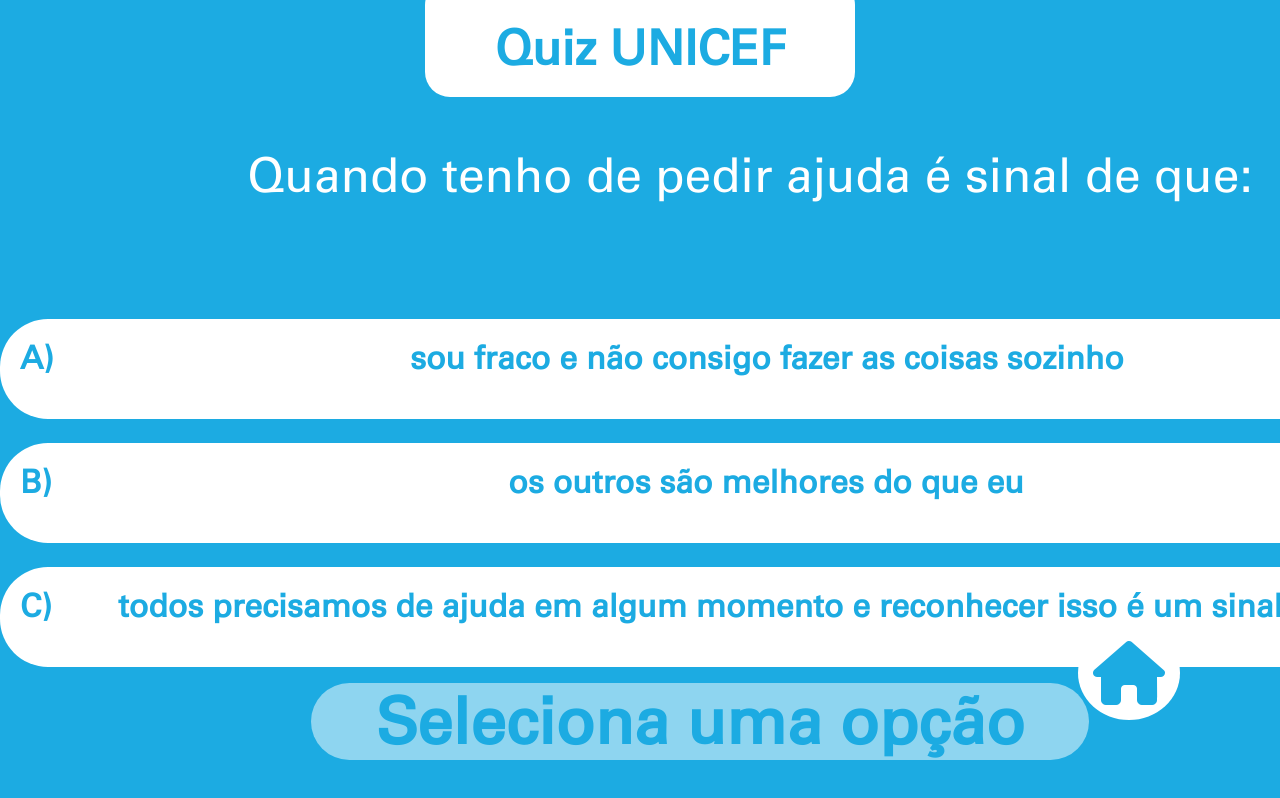
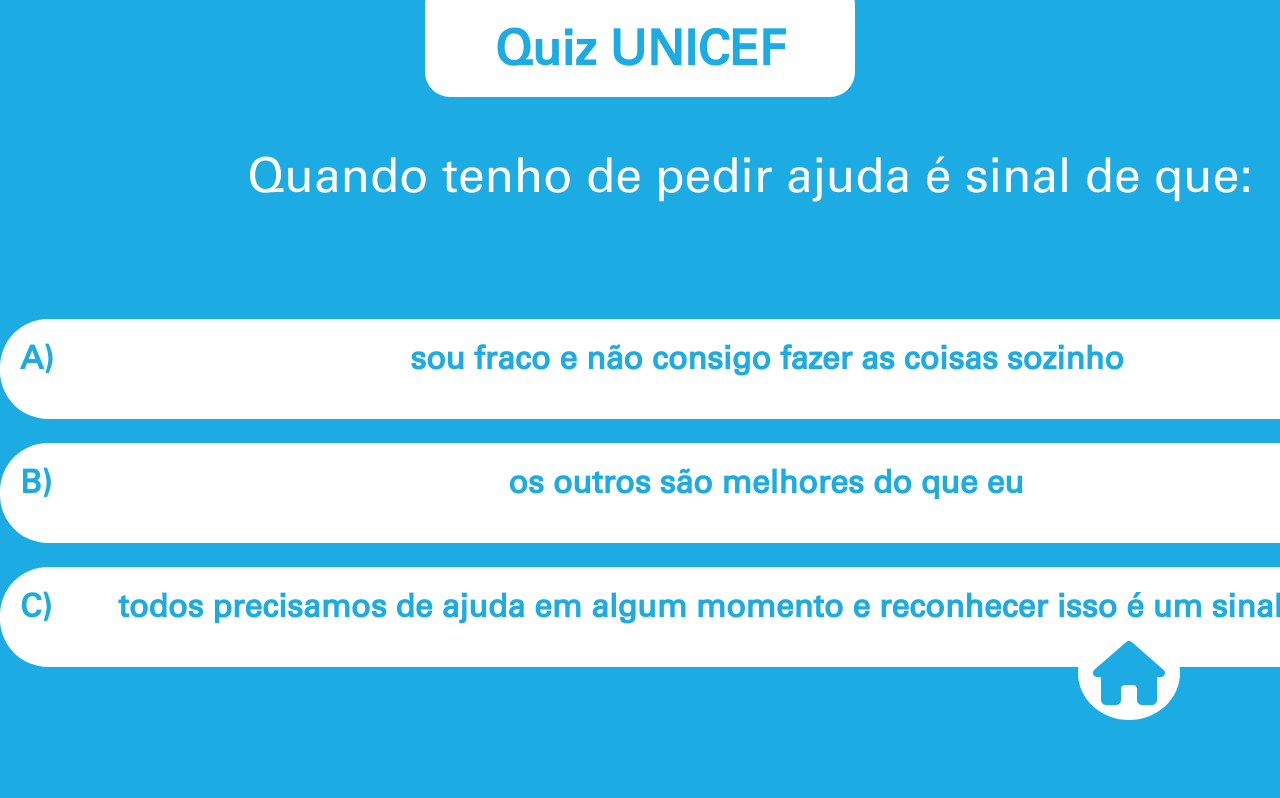
Before and after one commit to CastleAf/UNICEF-Quiz-WebApp, a Vue app: page / in a window 1280 px wide. Both pictures are taken after a click on the button "Jogar". Shown: the top 798 px of the page. Built offline with nearby package versions, Linux system fonts and the light colour scheme.

Commit message:
Updated quiz setup

```diff
--- a/src/App.vue
+++ b/src/App.vue
@@ -145,6 +145,7 @@
 
 const quizStart = ref(true)
 const currentQuestion = ref(0)
+const quizOver = ref(false)
 
 const getCurrentQuestion = computed(() => {
 	let question = questions.value[currentQuestion.value]
@@ -154,13 +155,11 @@
 const SetAnswer = (e) => {
 	questions.value[currentQuestion.value].selected = e.target.value
 	e.target.value = null
+
+  goToCorrectWrongScreen(e.path[1].classList[1])
 }
 const goToCorrectWrongScreen = (q) => {
-  if(currentQuestion.value == questions.value.length - 1) {
-    window.location.reload()
-    return
-  }
-  if (q.selected == q.answer) { correctWrongAnswer.value = true }
+  if (q == "correct") { correctWrongAnswer.value = true }
   else { correctWrongAnswer.value = false }
 
   correctWrongScreen.value = true
@@ -171,6 +170,7 @@
 		currentQuestion.value++
 		return
 	}
+  quizOver.value = true
   window.location.reload()
 
 }
@@ -180,6 +180,28 @@
 const refresh = () => {
   window.location.reload()
 }
+
+// Timeout -> Restart quiz when idle for 1 minute
+var inactivityTime = function () {
+  var time;
+  window.onload = resetTimer;
+  // DOM Events
+  document.onmousemove = resetTimer;
+  document.onkeydown = resetTimer;
+
+  function logout() {
+    window.location.reload()
+  }
+
+  function resetTimer() {
+    clearTimeout(time);
+    time = setTimeout(logout, 45000)
+    }
+};
+window.onload = function() {
+  inactivityTime();
+}
+
 </script>
 
 <template>
@@ -231,7 +253,7 @@
     <div v-if="!quizStart" class="border-header-quiz">
       <h3>Quiz UNICEF</h3>
     </div>
-		<section class="quiz" v-if="!correctWrongScreen && !quizStart">
+		<section class="quiz" v-if="!correctWrongScreen && !quizStart && !quizOver">
 			<div class="quiz-info">
 				<span class="question">{{ getCurrentQuestion.question }}</span>
 			</div>
@@ -272,18 +294,6 @@
           </div>
 				</label>
 			</div>
-
-			<button
-				@click="goToCorrectWrongScreen(getCurrentQuestion)"
-				:disabled="!getCurrentQuestion.selected">
-				{{
-					getCurrentQuestion.index == questions.length - 1
-						? 'Terminar Quiz'
-						: getCurrentQuestion.selected == null
-							? 'Seleciona uma opção'
-							: 'Próxima pergunta'
-				}}
-			</button>
 		</section>
 
 		<section v-if="correctWrongScreen" @click="NextQuestion">
--- a/src/components/CorrectWrong.vue
+++ b/src/components/CorrectWrong.vue
@@ -65,7 +65,7 @@
 }
 .mainMessage h3 {
   font-weight: 400;
-  font-size: 3.2rem;
+  font-size: 3.1rem;
 }
 .dividing-line-cw {
     font-size: 2.5rem;
```
